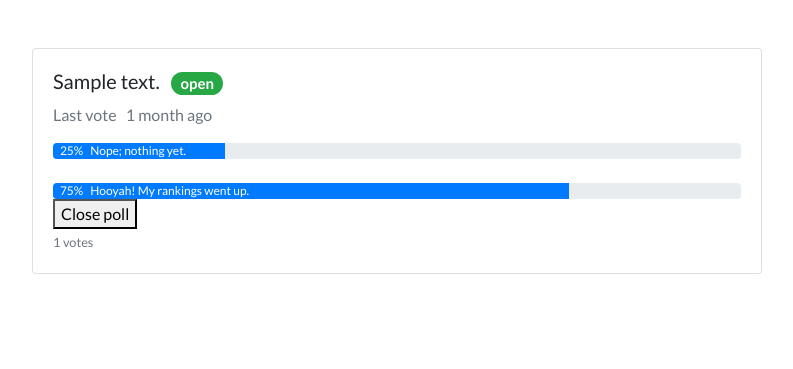
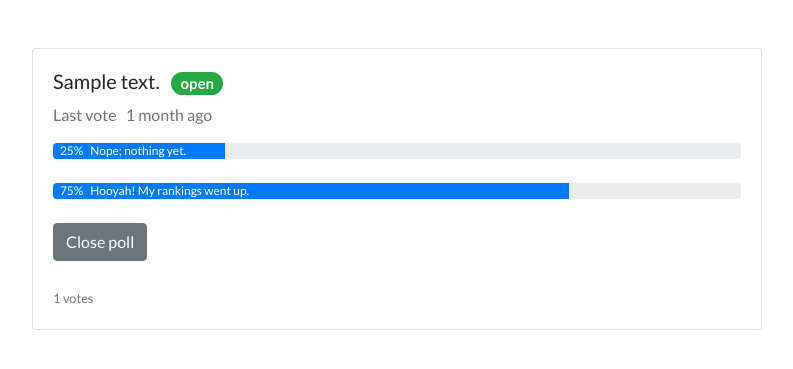
Before and after one commit to joshuamabina/awesome, a Django app: page /polls/1/show in a window 1280 px wide. Shown: the part 56-425 px from the top of the page, without its empty margins (53-846 px from the left). Run offline with Django 3.2, Linux system fonts and the light colour scheme; tables that the repository leaves empty hold one stand-in row (values such as "Sample post"); some libraries are stand-ins or nearby versions.

Commit message:
clean up

```diff
--- a/examples/django_quickstart/polls/templates/polls/base.html
+++ b/examples/django_quickstart/polls/templates/polls/base.html
@@ -3,7 +3,7 @@
 <!DOCTYPE html>
 <html lang="en">
   <head>
-    <title>Writing your first Django app | Basic Checklist</title>
+    <title>First Django App | Basic Checklist</title>
 
     <!-- Fonts -->
     <link href="https://cdnjs.cloudflare.com/ajax/libs/font-awesome/4.4.0/css/font-awesome.min.css" rel='stylesheet' type='text/css'>
--- a/examples/django_quickstart/polls/templates/polls/show.html
+++ b/examples/django_quickstart/polls/templates/polls/show.html
@@ -47,11 +47,23 @@
 
           {% endif %}
 
-          <button type="button">Close poll</button>
+          <br>
+
+          <div class="row">
+            <div class="col-sm-offset-2 col-sm-8">
+              <button type="button" class="btn btn-secondary">
+                Close poll
+              </button>
+            </div>
+          </div>
 
           <br>
 
-          <small class="text-muted">{{ total_votes }} votes</small>
+          <div class="row">
+            <div class="col-sm-offset-2 col-sm-8">
+              <small class="text-muted">{{ total_votes }} votes</small>
+            </div>
+          </div>
         </div>
       </div>
     </div>
```
